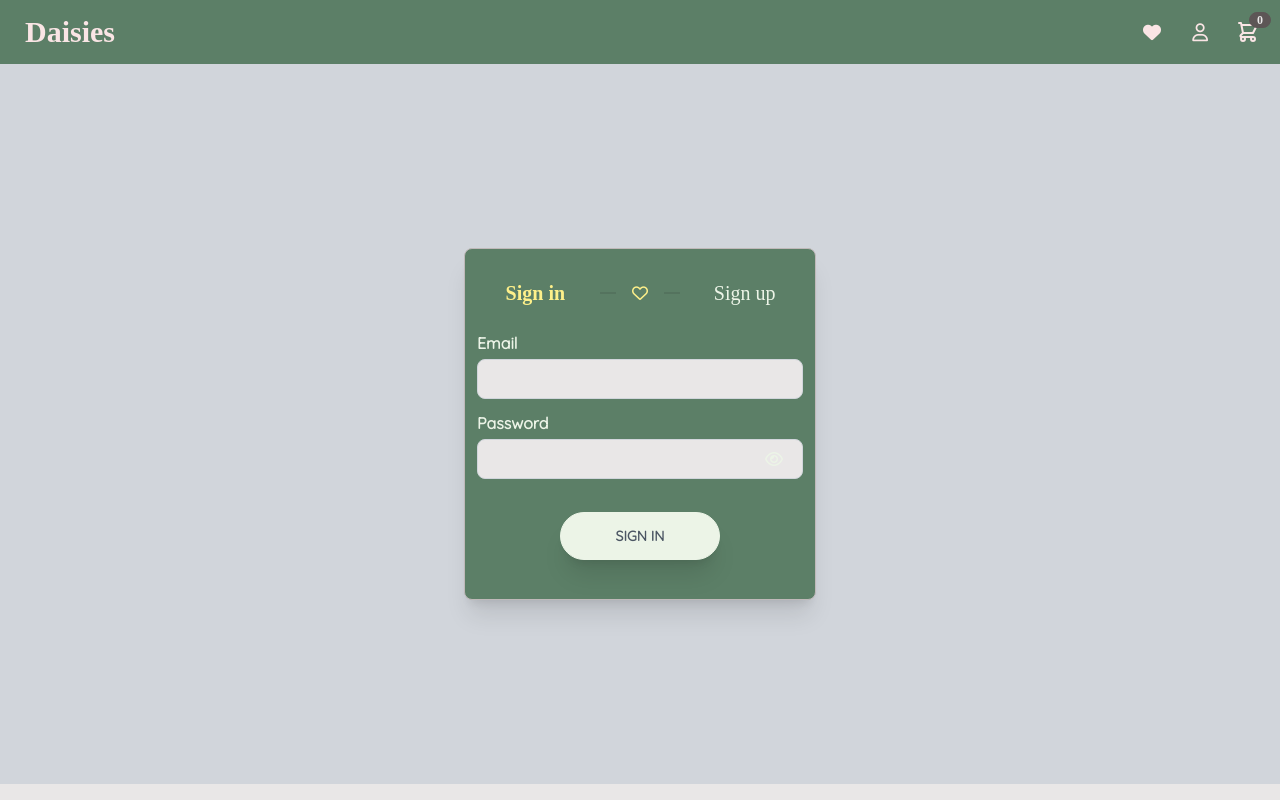
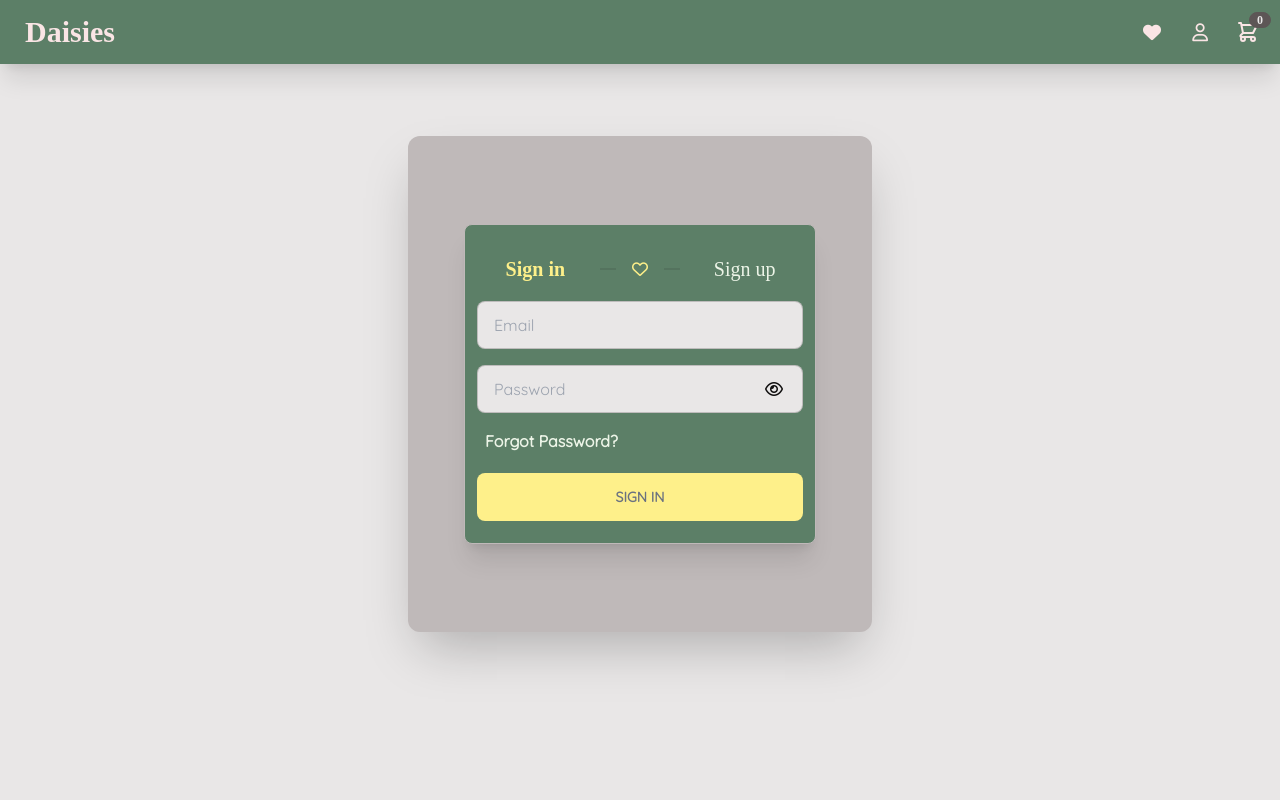
Before and after one commit to Jwilkins48/Market, a React (Vite) app: page /sign-in in a window 1280 px wide. Built offline with nearby package versions, Linux system fonts and the light colour scheme; a web font is replaced by a local one.

Commit message:
added sign up functionality

```diff
--- a/firebase.config.js
+++ b/firebase.config.js
@@ -1,4 +1,5 @@
 import { initializeApp } from "firebase/app";
+import { getFirestore } from "firebase/firestore";
 
 const firebaseConfig = {
   apiKey: "AIzaSyBbVKMayIDQOPoVRILn2qzpHmxb4YKfaSo",
@@ -10,3 +11,4 @@ const firebaseConfig = {
 };
 
 initializeApp(firebaseConfig);
+export const db = getFirestore();
--- a/src/pages/SignIn.jsx
+++ b/src/pages/SignIn.jsx
@@ -1,94 +1,110 @@
 import { getAuth, signInWithEmailAndPassword } from "firebase/auth";
+import { Link, useNavigate } from "react-router-dom";
 import { useState } from "react";
-import { Link, useNavigate } from "react-router-dom";
 
 function SignIn() {
+  const [formData, setFormData] = useState({ email: "", password: "" });
   const [showPassword, setShowPassword] = useState(false);
-  const [formData, setFormData] = useState({
-    email: "",
-    password: "",
-  });
   const { email, password } = formData;
-  const onChange = (e) => {
-    setFormData((prevState) => ({
-      ...prevState,
-      [e.target.id]: [e.target.value],
-    }));
-  };
   const navigate = useNavigate();
-  const onsubmit = async (e) => {
+
+  const onSubmit = async (e) => {
     e.preventDefault();
     try {
+      //If user account exists sign in and redirect home
       const auth = getAuth();
-      const userCredentials = await signInWithEmailAndPassword(
+      const userCredential = await signInWithEmailAndPassword(
         auth,
         email,
         password
       );
-      if (userCredentials.user) {
+      if (userCredential.user) {
         navigate("/");
       }
     } catch (error) {
-      alert("No User");
+      console.log("No User");
     }
   };
+
+  const onChange = (e) => {
+    setFormData((prevState) => ({
+      ...prevState,
+      [e.target.id]: e.target.value,
+    }));
+  };
+
   return (
-    <div className="bg-gray-300 flex h-[90vh] justify-center items-center">
+    <>
+      <div className="flex flex-col items-center justify-center h-[80vh]">
+        <div className="lg:bg-base-300 lg:p-12 lg:py-20 lg:shadow-2xl lg:rounded-xl animate__animated animate__fadeInUp">
           <form
-        onSubmit={onsubmit}
-        className="w-[22rem] bg-primary h-[22rem] rounded-lg border border-base-300 shadow-xl p-3 m-2 bg- flex flex-col"
+            className="w-[22rem] bg-primary h-[20rem] rounded-lg border border-base-300 shadow-xl p-3 m-2 bg- flex flex-col"
+            onSubmit={onSubmit}
           >
-        {/* SIGN IN / SIGN UP */}
+            {/* SIGN IN / SIGN OUT */}
             <header className="grid grid-cols-3 my-2 justify-center items-center text-center signIn">
-          <h1 className="font-bold text-yellow-200 ml-2 text-xl">Sign in</h1>
+              <h1 className="font-bold text-yellow-200 ml-2 text-xl">
+                Sign in
+              </h1>
               <div className="w-20 text-primary text-center mx-auto divider">
                 <i className="fa-regular text-yellow-200 fa-heart" />
               </div>
+
               <Link className="text-xl text-secondary mr-2" to="/sign-up">
                 Sign up
               </Link>
             </header>
-
-        <div className="flex flex-col h-40 justify-around">
-          <div>
-            <label className="font-bold mr-2 text-secondary" htmlFor="email">
-              Email
-            </label>
+            {/* EMAIL */}
+            <div className="emailDiv">
               <input
-              className="input text-gray-600 bg-base-100 border border-gray-300 h-10 w-full mt-1 text-secondary signIn"
+                type="email"
+                placeholder="Email"
+                value={email}
                 onChange={onChange}
-              type="text"
                 id="email"
-              value={email}
+                className="input input-bordered input-primary-focus w-full "
               />
             </div>
-          <div className="flex flex-col">
-            <label className="font-bold text-secondary mr-2" htmlFor="password">
-              Password
-            </label>
-            <div className="relative">
+            {/* PASSWORD */}
+            <div className="passwordDiv my-4 flex relative">
               <input
-                className="input text-gray-600 bg-base-100 border border-gray-300 h-10 w-full mt-1 text-secondary"
+                type={showPassword ? "text" : "password"}
+                value={password}
                 onChange={onChange}
-                type={showPassword ? "text" : "password"}
                 id="password"
-                value={password}
+                placeholder="Password"
+                className="input input-bordered input-primary-focus w-full "
               />
-              <p onClick={() => setShowPassword(!showPassword)}>
-                {!showPassword ? (
-                  <i className="fa-regular text-gray-600 fa-eye absolute top-4 right-5 text-secondary" />
+              {/* SHOW PASSWORD */}
+              <div
+                className="absolute right-5 top-3"
+                onClick={() => setShowPassword(!showPassword)}
+              >
+                {showPassword ? (
+                  <i className="fa-regular fa-eye-slash" />
                 ) : (
-                  <i className="fa-solid text-gray-600 fa-eye-slash absolute top-4 right-5 text-secondary" />
+                  <i className="fa-regular fa-eye" />
                 )}
-              </p>
               </div>
             </div>
-        </div>
-        <button className="btn text-gray-600 w-40 m-auto rounded-3xl btn-secondary shadow-xl">
+            <Link
+              to="/forgotPassword"
+              className="text-secondary mb-5 font-bold ml-2"
+            >
+              Forgot Password?
+            </Link>
+            {/* ON SUBMIT */}
+            <button
+              className="btn bg-yellow-200 text-gray-500 border-0"
+              onClick={onChange}
+              type="submit"
+            >
               Sign In
             </button>
           </form>
         </div>
+      </div>
+    </>
   );
 }
 
--- a/src/pages/SignUp.jsx
+++ b/src/pages/SignUp.jsx
@@ -1,31 +1,71 @@
+import { setDoc, doc } from "firebase/firestore";
+import { Link, useNavigate } from "react-router-dom";
 import { useState } from "react";
-import { Link } from "react-router-dom";
+import { db } from "../../firebase.config";
+import {
+  getAuth,
+  createUserWithEmailAndPassword,
+  updateProfile,
+} from "firebase/auth";
 
 function SignUp() {
-  const [showPassword, setShowPassword] = useState(false);
   const [formData, setFormData] = useState({
     name: "",
     email: "",
     password: "",
   });
+  const [confirmPassword, setConfirmPassword] = useState("");
+  const [showPassword, setShowPassword] = useState(false);
   const { name, email, password } = formData;
-  const [confirmPassword, setConfirmPassword] = useState("");
+  const navigate = useNavigate();
+
+  //Create User Account
+  const onSubmit = async (e) => {
+    e.preventDefault();
+
+    if (password === confirmPassword) {
+      try {
+        //Create user with form info
+        const auth = getAuth();
+        const userCredential = await createUserWithEmailAndPassword(
+          auth,
+          email,
+          password
+        );
+        const user = userCredential.user;
+        updateProfile(auth.currentUser, { displayName: name });
+
+        //copy of user info with password removed
+        const formDataCopy = { ...formData };
+        delete formDataCopy.password;
+
+        //Placing user info into users collection
+        await setDoc(doc(db, "users", user.uid), formDataCopy);
+        navigate("/");
+      } catch (error) {
+        console.log(error);
+      }
+    } else {
+      alert("Passwords must match");
+    }
+
+    if (password.length < 6) {
+      alert("Password must be greater than 6 characters");
+    }
+  };
+
   const onChange = (e) => {
     setFormData((prevState) => ({
       ...prevState,
-      [e.target.id]: [e.target.value],
+      [e.target.id]: e.target.value,
     }));
   };
 
-  const onSubmit = (e) => {
-    e.preventDefault();
-    console.log("yay");
-  };
   return (
     <div className="bg-gray-300 flex h-[92.4vh] justify-center items-center">
       <form
         onSubmit={onSubmit}
-        className="w-[22rem] bg-primary h-[32rem] rounded-lg border border-base-300 shadow-xl p-3 m-2 bg- flex flex-col"
+        className="w-[23rem] bg-primary h-[32rem] rounded-lg border border-base-300 shadow-xl p-3 m-2 bg- flex flex-col"
       >
         {/* SIGN IN / SIGN UP */}
         <header className="grid grid-cols-3 my-2 justify-center items-center text-center signIn">
@@ -37,7 +77,7 @@ function SignUp() {
           </div>
           <h1 className="font-bold text-yellow-200 ml-2 text-xl">Sign up</h1>
         </header>
-
+        {/* USER NAME */}
         <div className="flex flex-col my-20 gap-3 h-40 justify-around">
           <div>
             <label className="font-bold mr-2 text-secondary" htmlFor="name">
@@ -51,6 +91,7 @@ function SignUp() {
               value={name}
             />
           </div>
+          {/* EMAIL*/}
           <div>
             <label className="font-bold mr-2 text-secondary" htmlFor="email">
               Email
@@ -63,8 +104,8 @@ function SignUp() {
               value={email}
             />
           </div>
+          {/* PASSWORD */}
           <div className="flex flex-col">
-            {/* PASSWORD */}
             <label className="font-bold text-secondary mr-2" htmlFor="password">
               Password
             </label>
@@ -93,16 +134,16 @@ function SignUp() {
               Confirm Password
             </label>
             <input
+              value={confirmPassword}
+              onChange={(e) => setConfirmPassword(e.target.value)}
+              id="confirmPassword"
               className="input text-gray-600 bg-base-100 border border-gray-300 h-10 w-full mt-1 text-secondary"
-              onChange={(e) => setConfirmPassword(e.target.value)}
               type={showPassword ? "text" : "password"}
-              id="ConfirmPassword"
-              value={confirmPassword}
             />
           </div>
         </div>
         {/* SUBMIT */}
-        <button className="btn text-gray-600 w-40  m-auto rounded-3xl btn-secondary shadow-xl">
+        <button className="btn bg-yellow-200 text-gray-500 border-0 mt-8">
           Sign Up
         </button>
       </form>
```
Also changed, not shown: src/components/Navbar.jsx (+30 -10 lines). Lines whose indentation alone changed are shown as unchanged.
